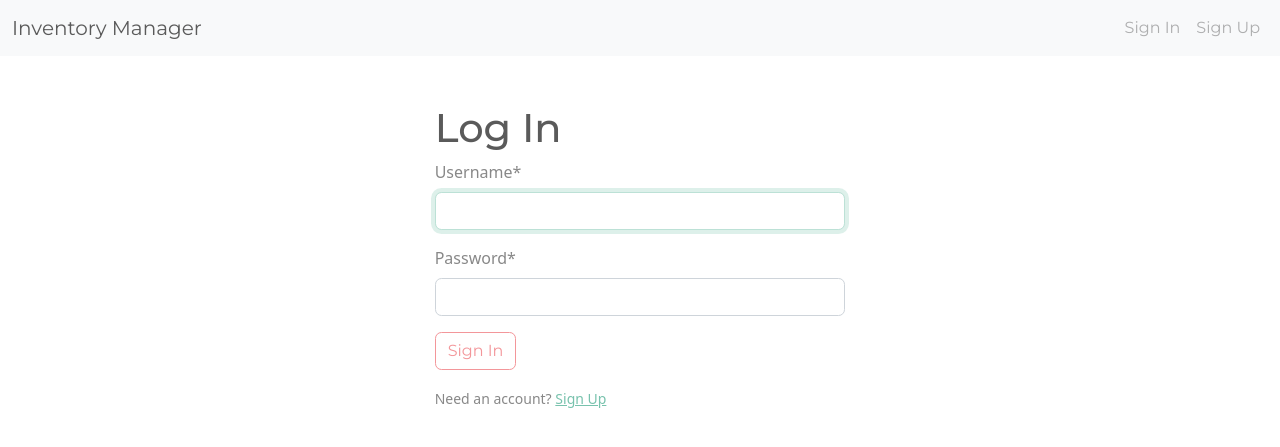
After one commit to tbclinic/inventory-demo, a Django app: page /login/ in a window 1280 px wide. The commit adds this page. Shown: the top 447 px of the page. Run offline with Django 5.2, Linux system fonts and the light colour scheme; some libraries are stand-ins or nearby versions.

Commit message:
init commit

```diff
--- /dev/null
+++ b/inventory/templates/inventory/login.html
@@ -0,0 +1,21 @@
+{% extends 'inventory/base.html' %}
+{% load crispy_forms_tags %}
+
+{% block content %}
+<div class="row">
+    <div class="col-11 col-md-4 mx-auto mt-5">
+        <h1>Log In</h1>
+        <form method="post">
+            {% csrf_token %}
+            {{ form|crispy }}
+            <button class="btn btn-outline-secondary">Sign In</button>
+        </form>
+        <div class="pt-3">
+            <small class="text-muted">Need an account?
+                <a href="{% url 'signup' %}" class="ml-2">Sign Up</a>
+            </small>
+        </div>
+    </div>
+</div>
+
+{% endblock content %}
--- a/inventory/templates/inventory/navigation.html
+++ b/inventory/templates/inventory/navigation.html
@@ -1,16 +1,30 @@
 <nav class="navbar navbar-expand-lg bg-light">
     <div class="container-fluid">
         <a class="navbar-brand" href="{% url 'index' %}">Inventory Manager</a>
-        <button  class="navbar-toggler" type="button" data-bs-toggle="collapse" data-bs-target="#navbarNav" aria-controls="navbarNav" aria-expanded="false" aria-label="Toggle navigation">
+        <button class="navbar-toggler" type="button" data-bs-toggle="collapse" data-bs-target="#navbarNav" aria-controls="navbarNav" aria-expanded="false" aria-label="Toggle navigation">
             <span class="navbar-toggler-icon"></span>
         </button>
         <div class="collapse navbar-collapse justify-content-end" id="navbarNav">
             <ul class="navbar-nav">
-                <li class="nav-item">
-                    <a class="nav-link" href="#">Sign In</a>
-                </li>
+                {% if user.is_authenticated %}
+                    <li class="nav-item">
+                        <a class="nav-link" href="#">{{ user.username }}</a>
+                    </li>
+                    <li class="nav-item">
+                        <form action="{% url 'logout' %}" method="post" class="nav-link" style="all:unset;">
+                            {% csrf_token %}
+                            <button type="submit" style="background:none; border:none; padding:0; margin:0; color:inherit; font:inherit; line-height:inherit; display:inline;">Sign Out</button>
+                        </form>
+                    </li>
+                {% else %}
+                    <li class="nav-item">
+                        <a class="nav-link" href="{% url 'login' %}">Sign In</a>
+                    </li>
+                    <li class="nav-item">
+                        <a class="nav-link" href="{% url 'signup' %}">Sign Up</a>
+                    </li>
+                {% endif %}
             </ul>
         </div>
     </div>
-
 </nav>
--- a/inventory/templates/inventory/signup.html
+++ b/inventory/templates/inventory/signup.html
@@ -25,6 +25,11 @@
 
                 <button class="btn btn-primary" type="submit">Sign Up</button>
             </form>
+            <div class="pt-3">
+            <small class="text-muted">Already have an account?
+                <a href="{% url 'login' %}" class="ml-2">Sign In</a>
+            </small>
+        </div>
         </div>
     </div>
 
--- a/inventory/urls.py
+++ b/inventory/urls.py
@@ -5,6 +5,6 @@ from django.contrib.auth import views as auth_views
 urlpatterns = [
     path("", Index.as_view(), name='index'),
     path("signup/", SignUpView.as_view(), name='signup'),
-    path('login.', auth_views.LogoutView.as_view(template_name='inventory/login.html'), name='login'),
-    path('logout/', auth_views.LogoutView.as_view(template_name='inventory/logout.html'), name='logout')
+    path('login/', auth_views.LoginView.as_view(template_name='inventory/login.html'), name='login'),
+    path('logout/', auth_views.LogoutView.as_view(template_name='inventory/logout.html'), name='logout'),
 ]
--- a/inventorytut/settings.py
+++ b/inventorytut/settings.py
@@ -128,3 +128,5 @@ DEFAULT_AUTO_FIELD = "django.db.models.BigAutoField"
 CRISPY_ALLOWED_TEMPLATE_PACKS = "bootstrap5"
 
 CRISPY_TEMPLATE_PACK = "bootstrap5"
+
+LOGIN_REDIRECT_URL = '/dashboard'
--- a/inventorytut/urls.py
+++ b/inventorytut/urls.py
@@ -3,5 +3,5 @@ from django.urls import path, include
 
 urlpatterns = [
     path("admin/", admin.site.urls),
-    path('', include('inventory.urls'))
+    path('', include('inventory.urls')),
 ]
```
Also changed, not shown: inventory/templates/inventory/logout.html (added, +14 -0 lines).
